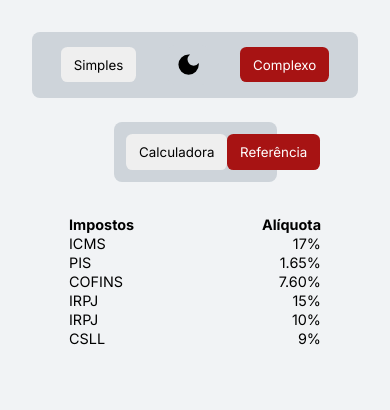
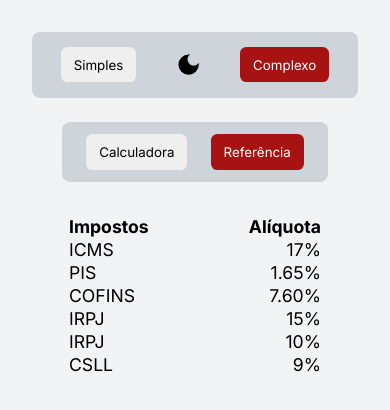
Before and after one commit to jonascsilva/tax-calculator, a Next.js app: page /complex/reference in a window 390 px wide. Shown: the top 410 px of the page. Built offline with nearby package versions, Linux system fonts and the light colour scheme.

Commit message:
style: improve responsiveness

```diff
--- a/src/app/complex/_form/styles.module.scss
+++ b/src/app/complex/_form/styles.module.scss
@@ -7,6 +7,8 @@
   justify-content: space-evenly;
   display: grid;
   grid-template-columns: repeat(auto-fit, max(22rem));
+  padding: 2rem 0;
+  row-gap: 2rem;
 }
 
 .form {
--- a/src/app/complex/reference/styles.module.scss
+++ b/src/app/complex/reference/styles.module.scss
@@ -1,10 +1,10 @@
 .root {
   padding: 2rem;
   display: grid;
-  grid-template-columns: repeat(auto-fit, max(16rem));
+  grid-template-columns: repeat(auto-fit, min(100%, 16rem));
   justify-content: center;
   column-gap: 1rem;
-  font-size: 0.9rem;
+  font-size: 1.1rem;
 
   th:first-child {
     text-align: left;
--- a/src/app/simple/_form/styles.module.scss
+++ b/src/app/simple/_form/styles.module.scss
@@ -7,6 +7,8 @@
   justify-content: space-evenly;
   display: grid;
   grid-template-columns: repeat(auto-fit, max(22rem));
+  padding: 2rem 0;
+  row-gap: 2rem;
 }
 
 .form {
--- a/src/app/simple/reference/styles.module.scss
+++ b/src/app/simple/reference/styles.module.scss
@@ -1,7 +1,7 @@
 .root {
     padding: 2rem;
     display: grid;
-    grid-template-columns: repeat(auto-fit, max(22rem));
+    grid-template-columns: repeat(auto-fit, min(100%, 22rem));
     justify-content: center;
     gap: 4rem;
     font-size: 0.9rem;
--- a/src/components/header/styles.module.scss
+++ b/src/components/header/styles.module.scss
@@ -18,7 +18,7 @@
   padding: 0.8rem;
 
   &:last-child {
-    width: 50%;
+    width: calc(40% + 8.5rem);
   }
 }
 
```
